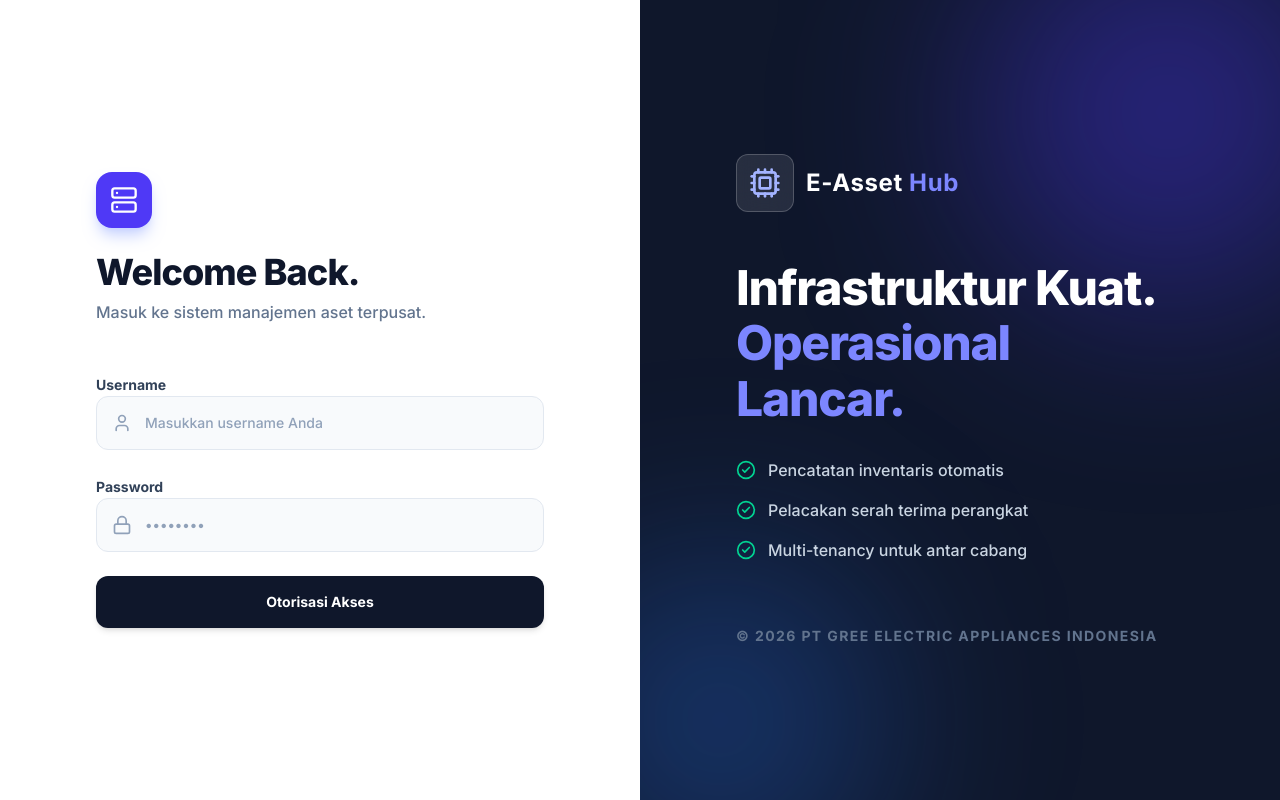
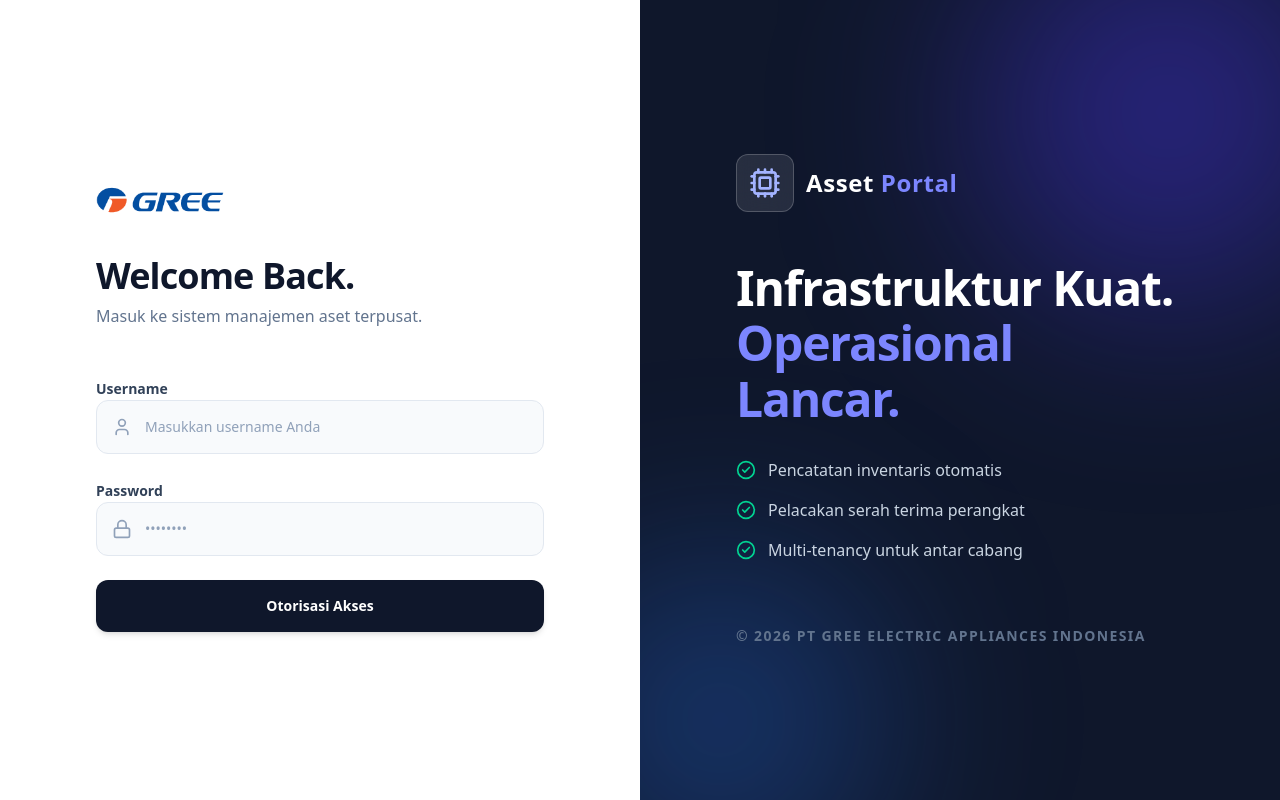
Before and after one commit to Firsaavln/asset-inventory, a Next.js app: page /login in a window 1280 px wide. Built offline with nearby package versions, Linux system fonts and the light colour scheme; no server answers.

Commit message:
perbaiki login session cookies

```diff
--- a/src/app/login/page.tsx
+++ b/src/app/login/page.tsx
@@ -36,7 +36,7 @@
 
   return (
     // flex-col untuk HP (ditumpuk), lg:flex-row untuk Desktop (dibelah kiri-kanan)
-    <div className="min-h-screen w-full flex flex-col lg:flex-row bg-white">
+    <div className="min-h-screen w-full flex flex-col lg:flex-row bg-white font-sans">
 
       {/* ================= BAGIAN KIRI: FORM LOGIN ================= */}
       <div className="w-full lg:w-1/2 flex items-center justify-center p-6 sm:p-12 lg:p-24 min-h-screen lg:min-h-0 order-1">
@@ -44,9 +44,15 @@
 
           {/* Logo & Judul Form */}
           <div className="mb-10 lg:mb-12">
-            <div className="w-14 h-14 bg-indigo-600 rounded-2xl flex items-center justify-center mb-6 shadow-lg shadow-indigo-200">
-              <Server className="w-7 h-7 text-white" />
+            {/* 🔥 BARU: LOGO PNG DI ATAS FORM (Diperbesar, Center-Ready, & Auto-Responsive) */}
+            <div className="mb-6 select-none flex items-center justify-start">
+              <img
+                src="/logo.png" // 👈 Pastikan file logo.png ada di folder public/
+                alt="Asset Portal Logo"
+                className="h-14 sm:h-16 w-auto object-contain max-w-[240px] sm:max-w-[280px] transition-all duration-300"
+              />
             </div>
+
             <h1 className="text-3xl sm:text-4xl font-extrabold text-slate-900 tracking-tight mb-2">Welcome Back.</h1>
             <p className="text-slate-500 font-medium text-sm sm:text-base">Masuk ke sistem manajemen aset terpusat.</p>
           </div>
@@ -99,7 +105,6 @@
       </div>
 
       {/* ================= BAGIAN KANAN: BRANDING ENTERPRISE ================= */}
-      {/* Di HP urutannya ke-2 (di bawah form), di Desktop letaknya di kanan */}
       <div className="w-full lg:w-1/2 bg-slate-900 relative overflow-hidden flex flex-col justify-center p-12 lg:p-24 min-h-[50vh] lg:min-h-screen order-2 lg:order-2 border-t lg:border-t-0 border-white/10">
 
         {/* Dekorasi Background Bulatan Cahaya */}
@@ -111,7 +116,7 @@
             <div className="p-3 bg-white/10 backdrop-blur-md rounded-xl border border-white/20">
               <Cpu className="w-8 h-8 text-indigo-300" />
             </div>
-            <span className="text-2xl font-bold text-white tracking-wide">E-Asset <span className="text-indigo-400">Hub</span></span>
+            <span className="text-2xl font-bold text-white tracking-wide">Asset <span className="text-indigo-400">Portal</span></span>
           </div>
 
           <h2 className="text-4xl sm:text-5xl font-extrabold text-white leading-[1.15] tracking-tight mb-8">
--- a/src/components/DashboardClientLayout.tsx
+++ b/src/components/DashboardClientLayout.tsx
@@ -55,6 +55,7 @@
   });
 
   const initials = user.name ? user.name.charAt(0).toUpperCase() : "U";
+  const currentYear = new Date().getFullYear();
 
   return (
     <div className="flex h-screen overflow-hidden bg-slate-50/50 font-sans">
@@ -64,15 +65,20 @@
       )}
 
       {/* --- SIDEBAR --- */}
-      <aside className={`fixed inset-y-0 left-0 z-50 w-72 bg-white border-r border-slate-200 transform transition-transform duration-300 ease-in-out lg:translate-x-0 lg:static ${isSidebarOpen ? "translate-x-0" : "-translate-x-full"} flex flex-col`}>
-        <div className="h-20 flex items-center px-8 justify-between shrink-0 border-b border-slate-100/50">
-          <div className="flex items-center gap-3">
-            <div className="w-9 h-9 bg-gradient-to-br from-indigo-600 to-indigo-800 rounded-xl flex items-center justify-center shadow-lg">
-              <Box className="w-5 h-5 text-white" />
+      <aside className={`fixed inset-y-0 left-0 z-50 w-72 bg-white border-r border-slate-200 transform transition-transform duration-300 ease-in-out lg:translate-x-0 lg:static ${isSidebarOpen ? "translate-x-0" : "-translate-x-full"} flex flex-col justify-between`}>
+
+        {/* Bagian Atas Sidebar (Logo & Navigasi) */}
+        <div className="flex flex-col overflow-hidden flex-1">
+          <div className="h-20 flex items-center px-6 justify-between shrink-0 border-b border-slate-100/50">
+            <div className="flex items-center gap-3 select-none w-full">
+              {/* 🔥 LOGO PNG DI-BESARKAN & RESPONSIVE */}
+              <img
+                src="/logo.png"
+                alt="Asset Portal Logo"
+                className="h-14 sm:h-16 w-auto object-contain max-w-[240px] sm:max-w-[260px] transition-all"
+              />
             </div>
-            <span className="text-xl font-black text-slate-900 tracking-tight">Asset<span className="text-indigo-600">Portal</span></span>
-          </div>
-          <button className="lg:hidden p-2 text-slate-400" onClick={() => setIsSidebarOpen(false)}>
+            <button className="lg:hidden p-2 text-slate-400 hover:bg-slate-50 rounded-lg shrink-0" onClick={() => setIsSidebarOpen(false)}>
               <X className="w-5 h-5" />
             </button>
           </div>
@@ -92,9 +98,15 @@
               );
             })}
           </nav>
+        </div>
+
+        {/* Mini Footer Sidebar */}
+        <div className="p-4 border-t border-slate-100 shrink-0 bg-slate-50/50 hidden lg:block">
+          <p className="text-[9px] font-bold text-slate-400 uppercase tracking-wider text-center">IT Departement • Production Mode</p>
+        </div>
       </aside>
 
-      {/* --- MAIN CONTENT --- */}
+      {/* --- MAIN CONTENT AREA --- */}
       <div className="flex-1 flex flex-col min-w-0 overflow-hidden">
         <header className="h-16 sm:h-20 bg-white/80 backdrop-blur-xl border-b border-slate-200/60 flex items-center justify-between px-4 sm:px-6 lg:px-8 shrink-0 z-30 sticky top-0 shadow-sm">
           <button onClick={() => setIsSidebarOpen(true)} className="p-2.5 bg-slate-50 border border-slate-200 text-slate-600 rounded-xl lg:hidden">
@@ -141,10 +153,19 @@
           </div>
         </header>
 
-        <main className="flex-1 overflow-y-auto p-0 md:p-4 bg-slate-50/50">
-          <div className="min-h-full rounded-none md:rounded-[2rem] md:border border-slate-200 bg-slate-50 md:bg-transparent overflow-hidden">
+        {/* 🔥 MAIN ENGINE SCROLL: Mengunci viewport utama untuk scroll lancar */}
+        <main className="flex-1 overflow-y-auto p-0 md:p-4 bg-slate-50/50 flex flex-col justify-between">
+
+          {/* 🔥 SOLUSI SCROLL CHOKING: Mengganti overflow-hidden menjadi overflow-visible */}
+          <div className="w-full rounded-none md:rounded-[2rem] md:border border-slate-200 bg-slate-50 md:bg-transparent overflow-visible">
             {children}
           </div>
+
+          {/* 🔥 FOOTER UTAMA PERUSAHAAN (Sits safely underneath the contents) */}
+          <footer className="py-6 mt-8 text-center text-[10px] font-black text-slate-400 uppercase tracking-[0.2em] shrink-0 border-t border-slate-200/20 md:border-t-0">
+            © {currentYear} PT GREE ELECTRIC APPLIANCES INDONESIA
+          </footer>
+
         </main>
       </div>
     </div>
```
Also changed, not shown: public/logo.png (added). Lines whose indentation alone changed are shown as unchanged.
